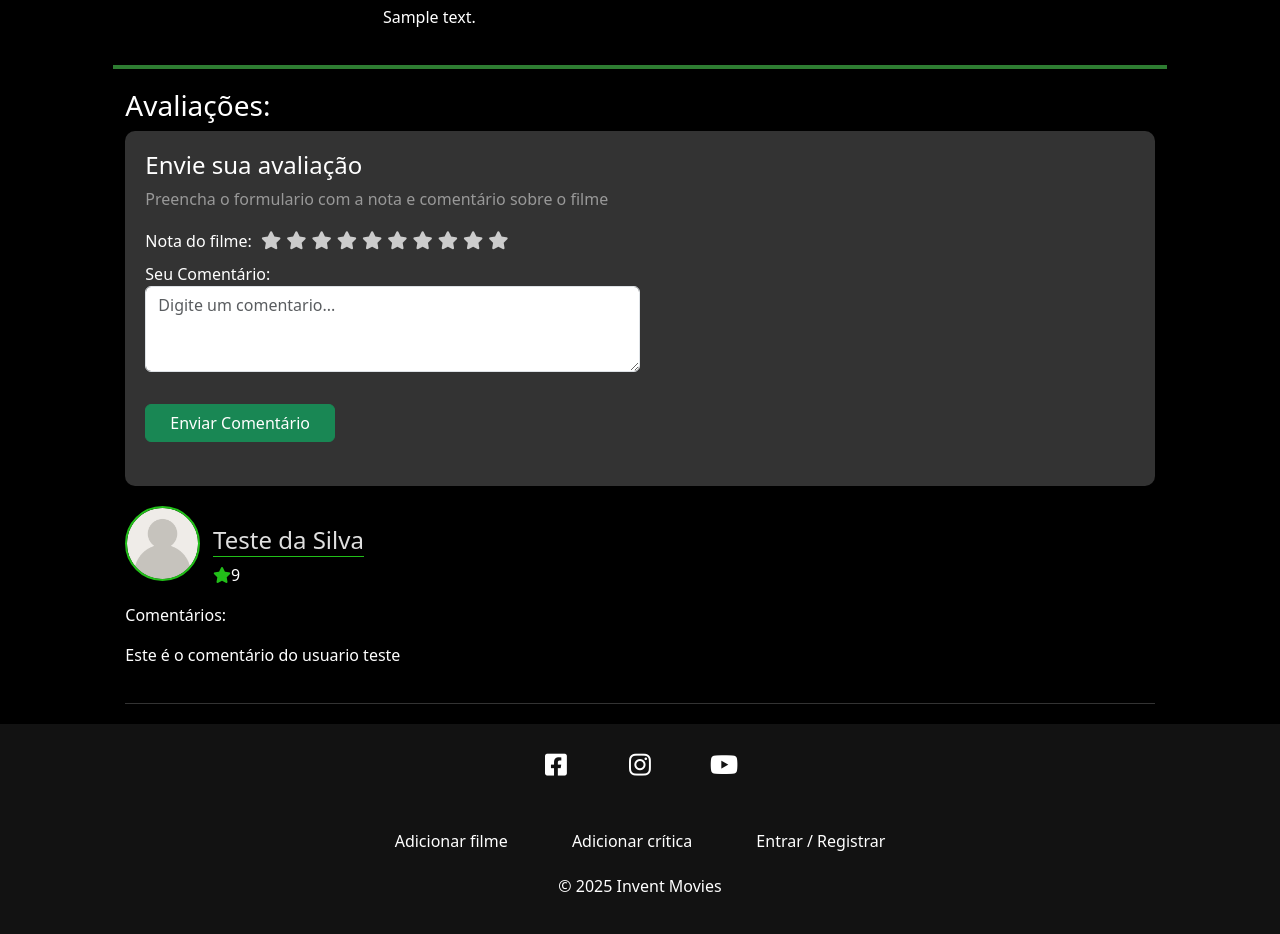
After one commit to slleumas/newCinema, a PHP site: page /movie.php?id=1 in a window 1280 px wide. The commit adds this page. Shown: the part 553-1487 px from the top of the page. Run offline with PHP 8.4, Linux system fonts and the light colour scheme; tables that the repository leaves empty hold one stand-in row (values such as "Sample post"); some libraries are stand-ins or nearby versions.

Commit message:
page de movies

```diff
--- a/css/styles.css
+++ b/css/styles.css
@@ -8,6 +8,11 @@
 #logo {
     width: 50px;
 }
+
+a {
+    text-decoration: none;
+}
+
 
 #InventCine-title {
     color: #fff;
@@ -207,13 +212,22 @@
     transition: .5s;
 }
 
-#profile-image-container div {
+
+
+#profile-image-container div,
+.profile-image-container {
     width: 150px;
     height: 150px;
     border: solid 1px #949494;
     border-radius: 100%;
     background-size: cover;
     background-position: center;
+}
+
+.profile-image-container {
+    width: 75px;
+    height: 75px;
+    border: #22bf19 solid 2px;
 }
 
 #profile-image-container div:hover {
@@ -264,10 +278,10 @@
     background-position: center;
 }
 
-.page-title {
+.page-title::after {
     content: "";
     width: 300px;
-    border-bottom: 2px solid #2e7d32;
+    border-bottom: 2px solid #7d2e2e;
     display: block;
     margin: 0 auto;
     padding-top: 7px;
@@ -275,6 +289,92 @@
 
 .page-descrition {
     margin-top: 10px;
+}
+
+/* Movie */
+.movie-container {
+    text-align: center;
+}
+
+.movie-details {
+    margin: 25px 0;
+}
+
+.pipe {
+    border: 1px solid #333;
+    margin: 0 10px;
+}
+
+#reviews_title {
+    margin-bottom: 25px;
+}
+
+#review-form-container {
+    background-color: #333;
+    padding: 20px;
+    border-radius: 10px;
+}
+
+
+#review-form-container textarea {
+    width: 50%;
+}
+
+#reviews-container {
+    margin-top: 20px;
+    padding-top: 20px;
+    border-top: 4px solid #2e7d32;
+}
+
+.review {
+    padding: 20px 0;
+    border-bottom: 1px solid #333;
+}
+
+.author-details-container {
+    padding-top: 20px;
+}
+
+.auth-name a {
+    color: #dfdfdf;
+    border-bottom: #22bf19 1px solid;
+    transition: .5s;
+}
+
+.auth-name a:hover {
+    color: #22bf19;
+}
+
+.coment-title {
+    color: #999;
+}
+
+/* Estrelas */
+.star-rating {
+    direction: rtl;
+    /* Faz efeito de hover funcionar da direita p/ esquerda */
+    display: inline-flex;
+}
+
+.star-rating input {
+    display: none;
+}
+
+.star-rating label {
+    font-size: 18px;
+    color: #ccc;
+    cursor: pointer;
+    padding-left: 5px;
+    transition: color 0.2s;
+}
+
+.star-rating label:hover,
+.star-rating label:hover~label {
+    color: #ffcc00;
+}
+
+.star-rating input:checked~label {
+    color: #ffcc00;
 }
 
 /*Dashboard*/
--- a/dao/MovieDAO.php
+++ b/dao/MovieDAO.php
@@ -76,7 +76,19 @@ class MovieDAO implements MovieDAOInterface
         return $movies;
     }
     public function findById($id)
-    {/**/
+    {
+        $movie = [];
+
+        $stmt = $this->conn->prepare("SELECT * FROM movies
+         WHERE id = :id");
+        $stmt->bindParam(":id", $id);
+        $stmt->execute();
+        if ($stmt->rowCount() > 0) {
+            $movie = $stmt->fetch();
+            return $movie = $this->buidMovie($movie);
+        } else {
+            return false;
+        }
     }
     public function findByTitle($title)
     {/**/
--- a/dashboard.php
+++ b/dashboard.php
@@ -30,7 +30,7 @@ $userMovie = $movieDao->getMoviesByUserId($userData->id);
                 <?php foreach ($userMovie as $movie): ?>
                     <tr>
                         <td scope="row"><?= $movie->id ?></td>
-                        <td><a href="#" class="table-movie-title"><?= $movie->title ?></a></td>
+                        <td><a href="<?= BASE_URL ?>movie.php?id=<?= $movie->id ?>" class="table-movie-title"><?= $movie->title ?></a></td>
                         <td><i class="fas fa-star"></i> 9</td>
                         <td class="actions-column">
                             <a href="<?= BASE_URL ?>movie.php?id=<?= $movie->id ?>" class="btn edit-btn btn-primary">
--- a/index.php
+++ b/index.php
@@ -13,11 +13,6 @@ $novelMovies = $movieDao->getMoviesCategory("Romance");
 $tragedyMovies = $movieDao->getMoviesCategory("Drama");
 $fantasyMovies = $movieDao->getMoviesCategory("Fantasia / Ficção");
 
-
-$movieData = "";
-if (isset($movieData) || $movieData == "") {
-    $movieData = "movie_cover.jpg";
-}
 ?>
 <div id="main-container" class="container-fluid">
     <!-- TODOS OS FILMES -->
--- /dev/null
+++ b/movie.php
@@ -0,0 +1,100 @@
+<?php
+require_once "globais.php";
+require_once BASE_PATH . "templates/header.php";
+require_once BASE_PATH . "models/Message.php";
+require_once BASE_PATH . "models/Movie.php";
+require_once BASE_PATH . 'dao/movieDAO.php';
+
+//Pegar o id do filme
+$id = filter_input(INPUT_GET, "id");
+$movie;
+$movieDao = new MovieDAO($conn, BASE_URL);
+if (empty($id)) {
+    $message->setMessage("O filme desejado não foi encontrado", "error", "index.php");
+} else {
+    $movie = $movieDao->findById($id);
+    if (!$movie) {
+        $message->setMessage("O filme desejado não foi encontrado", "error", "index.php");
+    }
+}
+//checar se o filme é do usuario
+if (!empty($userData)) {
+    if ($userData->id == $movie->user_id) {
+        $userOwnsMovie = true;
+    }
+}
+//checar se o filme tem imagem
+if ($movie->image == "") {
+    $movie->image = "movie_cover.jpg";
+}
+//Regatar as revies do filme
+?>
+
+<div id="main-container" class="container-fluid">
+    <!-- FILMES -->
+    <div class="row">
+        <div class="offset-md-1 col-md-6 movie-container">
+            <h1 class="page-title"><?= $movie->title ?></h1>
+            <p class="movie-details">
+                <span>Duração:<?= $movie->length ?></span>
+                <span class="pipe"></span>
+                <span><?= $movie->category ?></span>
+                <span class="pipe"></span>
+                <span><i class="fas fa-star"></i> 9</span>
+            </p>
+            <iframe src="<?= $movie->trailer ?>" frameborder="0" width="560" height="315"
+                allow="accelerometer; autoplay; clipboard-write; gyroscope; picture-in-picture" allowfullscreen></iframe>
+            <p><?= $movie->description ?></p>
+        </div>
+        <div class="col-md-4">
+            <div class="movie-image-container" style="background-image: url('<?= BASE_URL ?>/img/movies/<?= $movie->image ?>');"></div>
+        </div>
+        <div class="offset-md-1 col-md-10" id="reviews-container">
+            <h3 id="reviews-title">Avaliações:</h3>
+            <!-- Verifica se habilita a review para o usuario ou não -->
+            <div class="col-md-12" id="review-form-container">
+                <h4>Envie sua avaliação</h4>
+                <p class="page-description">Preencha o formulario com a nota e comentário sobre o filme</p>
+                <form action="<?= BASE_URL ?>process/review_process.php" id="review-form-id" method="post">
+                    <input type="hidden" name="type" value="create">
+                    <input type="hidden" name="movies_id" value="<?= $movie->id ?>">
+                    <div class="form-group">
+                        <label for="rating">Nota do filme:</label>
+                        <div class="star-rating">
+                            <?php for ($i = 10; $i > 0; $i--) {
+                                echo "<input type='radio'id='star$i' name='rating' value='$i'><label for='star$i'><i class='fa fa-star'></i></label>";
+                            } ?>
+                        </div>
+                    </div>
+                    <div class="form-group my-2">
+                        <label for="review">Seu Comentário:</label>
+                        <textarea name="review" id="review" rows="3" class="form-control" placeholder="Digite um comentario..."></textarea>
+                    </div>
+                    <input type="submit" class="btn btn-success px-4 my-4" value="Enviar Comentário">
+                </form>
+            </div>
+            <!-- Comentário -->
+            <div class="col-md-12 review">
+                <div class="row">
+                    <div class="col-md-1">
+                        <div class="profile-image-container review-image" style="background-image: url(<?= BASE_URL ?>img/users/user.png);"></div>
+                    </div>
+                    <div class="col-md-9 author-details-container">
+                        <h4 class="auth-name">
+                            <a href="#">Teste da Silva</a>
+                        </h4>
+                        <p><i class="fas fa-star"></i>9</p>
+                    </div>
+                    <div class="col-md-12">
+                        <p class="comment-title">Comentários:</p>
+                        <p>Este é o comentário do usuario teste</p>
+                    </div>
+                </div>
+            </div>
+        </div>
+    </div>
+
+</div>
+<?php
+require_once BASE_PATH . "templates/footer.php";
+?>
```
